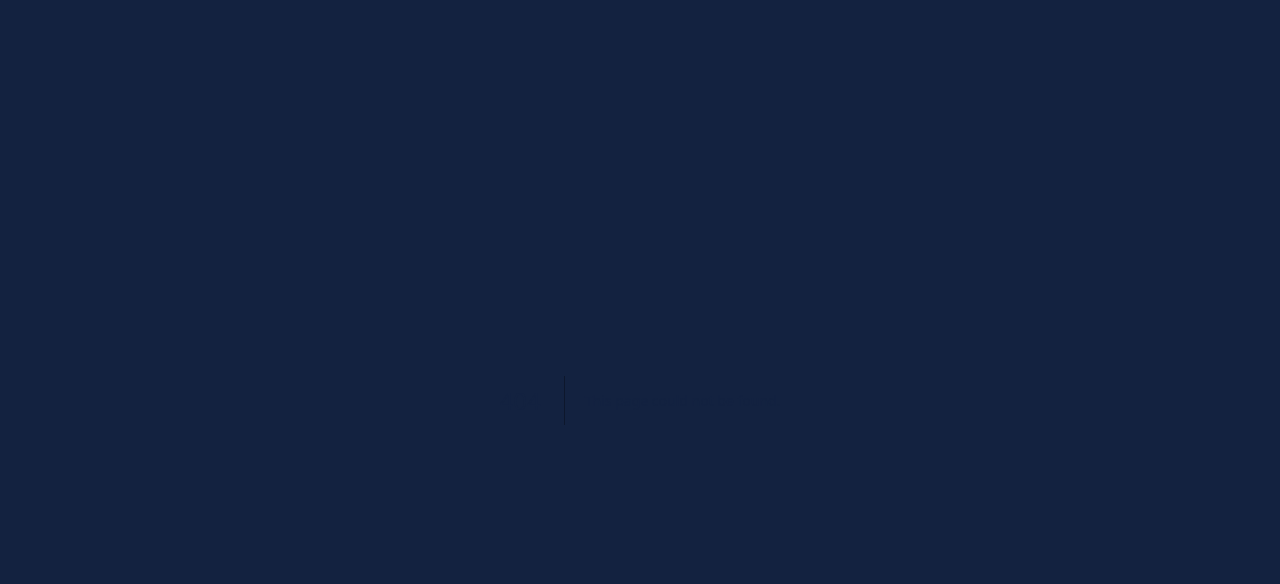
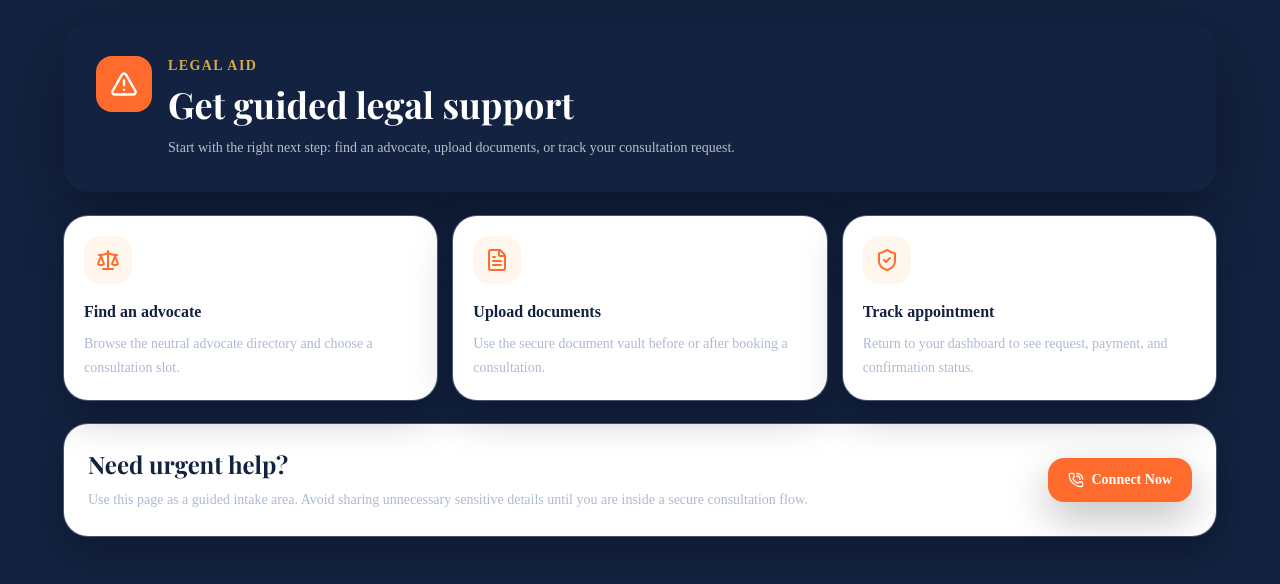
Before and after one commit to priestly-ops/Nayam, a Next.js app in the folder nyaaymitr/: page /legal-aid in a window 1280 px wide. Before the commit this address had no page. Shown: the top 584 px of the page. Built offline with nearby package versions, Linux system fonts and the light colour scheme; a web font is replaced by a local one.

Commit message:
Add legal aid route

```diff
--- /dev/null
+++ b/nyaaymitr/app/(dashboard)/legal-aid/page.tsx
@@ -0,0 +1,76 @@
+import Link from 'next/link';
+import { AlertTriangle, FileText, PhoneCall, Scale, ShieldCheck } from 'lucide-react';
+
+const supportOptions = [
+  {
+    title: 'Find an advocate',
+    description: 'Browse the neutral advocate directory and choose a consultation slot.',
+    href: '/lawyers',
+    icon: Scale,
+  },
+  {
+    title: 'Upload documents',
+    description: 'Use the secure document vault before or after booking a consultation.',
+    href: '/documents',
+    icon: FileText,
+  },
+  {
+    title: 'Track appointment',
+    description: 'Return to your dashboard to see request, payment, and confirmation status.',
+    href: '/dashboard',
+    icon: ShieldCheck,
+  },
+];
+
+export default function LegalAidPage() {
+  return (
+    <main className="min-h-screen bg-nyaay-surface px-5 py-6 text-nyaay-navy md:px-10">
+      <section className="mx-auto max-w-6xl space-y-6">
+        <header className="rounded-3xl bg-nyaay-navy p-6 text-white shadow-soft md:p-8">
+          <div className="flex items-start gap-4">
+            <div className="flex h-14 w-14 items-center justify-center rounded-2xl bg-nyaay-saffron text-white">
+              <AlertTriangle className="h-7 w-7" />
+            </div>
+            <div>
+              <p className="text-sm font-semibold uppercase tracking-widest text-nyaay-gold">Legal Aid</p>
+              <h1 className="mt-2 font-display text-4xl font-bold">Get guided legal support</h1>
+              <p className="mt-3 max-w-2xl text-sm leading-6 text-white/70">
+                Start with the right next step: find an advocate, upload documents, or track your consultation request.
+              </p>
+            </div>
+          </div>
+        </header>
+
+        <div className="grid gap-4 md:grid-cols-3">
+          {supportOptions.map((option) => {
+            const Icon = option.icon;
+            return (
+              <Link key={option.title} href={option.href} className="rounded-3xl bg-white p-5 shadow-card ring-1 ring-nyaay-border/70 transition-all hover:-translate-y-1 hover:shadow-soft">
+                <div className="mb-4 flex h-12 w-12 items-center justify-center rounded-2xl bg-orange-50 text-nyaay-saffron">
+                  <Icon className="h-6 w-6" />
+                </div>
+                <p className="font-bold">{option.title}</p>
+                <p className="mt-2 text-sm leading-6 text-nyaay-muted">{option.description}</p>
+              </Link>
+            );
+          })}
+        </div>
+
+        <section className="rounded-3xl bg-white p-6 shadow-card ring-1 ring-nyaay-border/70">
+          <div className="flex flex-col gap-4 md:flex-row md:items-center md:justify-between">
+            <div>
+              <h2 className="font-display text-2xl font-bold">Need urgent help?</h2>
+              <p className="mt-2 text-sm leading-6 text-nyaay-muted">
+                Use this page as a guided intake area. Avoid sharing unnecessary sensitive details until you are inside a secure consultation flow.
+              </p>
+            </div>
+            <Link href="/lawyers" className="inline-flex items-center justify-center gap-2 rounded-2xl bg-nyaay-saffron px-5 py-3 text-sm font-bold text-white shadow-card">
+              <PhoneCall className="h-4 w-4" />
+              Connect Now
+            </Link>
+          </div>
+        </section>
+      </section>
+    </main>
+  );
+}
```
